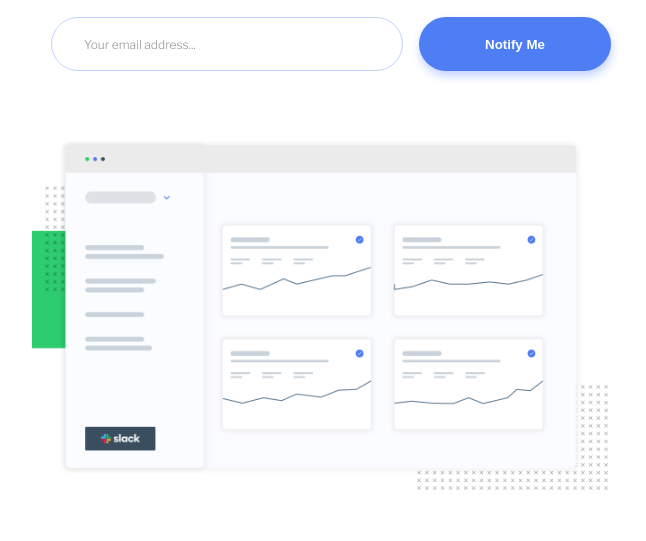
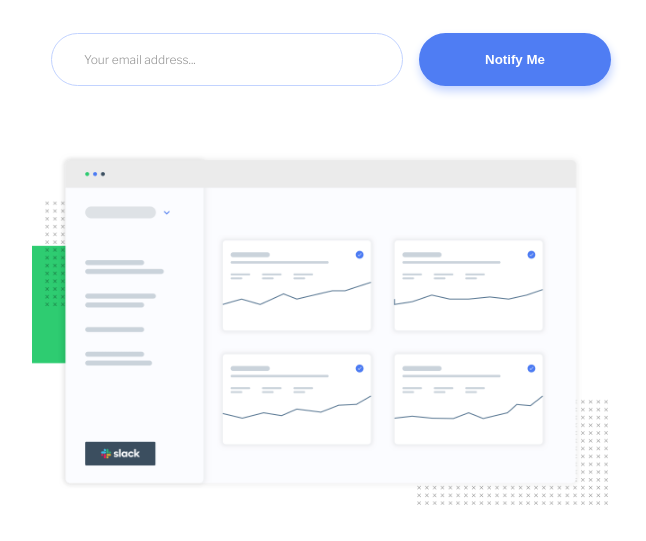
Before and after one commit to victorsonet/Ping-coming-soon-page, a plain HTML site: page index.html in a window 1280 px wide. Shown: the part 209-750 px from the top of the page, without its empty margins (309-955 px from the left). Drawn offline with nearby package versions, Linux system fonts and the light colour scheme.

Commit message:
padding try

```diff
--- a/style.css
+++ b/style.css
@@ -218,7 +218,7 @@ i {
 
     body {
         width: 100%;
-        padding-top: 4.55rem;
+        padding-top: 5.5rem;
     }
 
     .hero {
```
